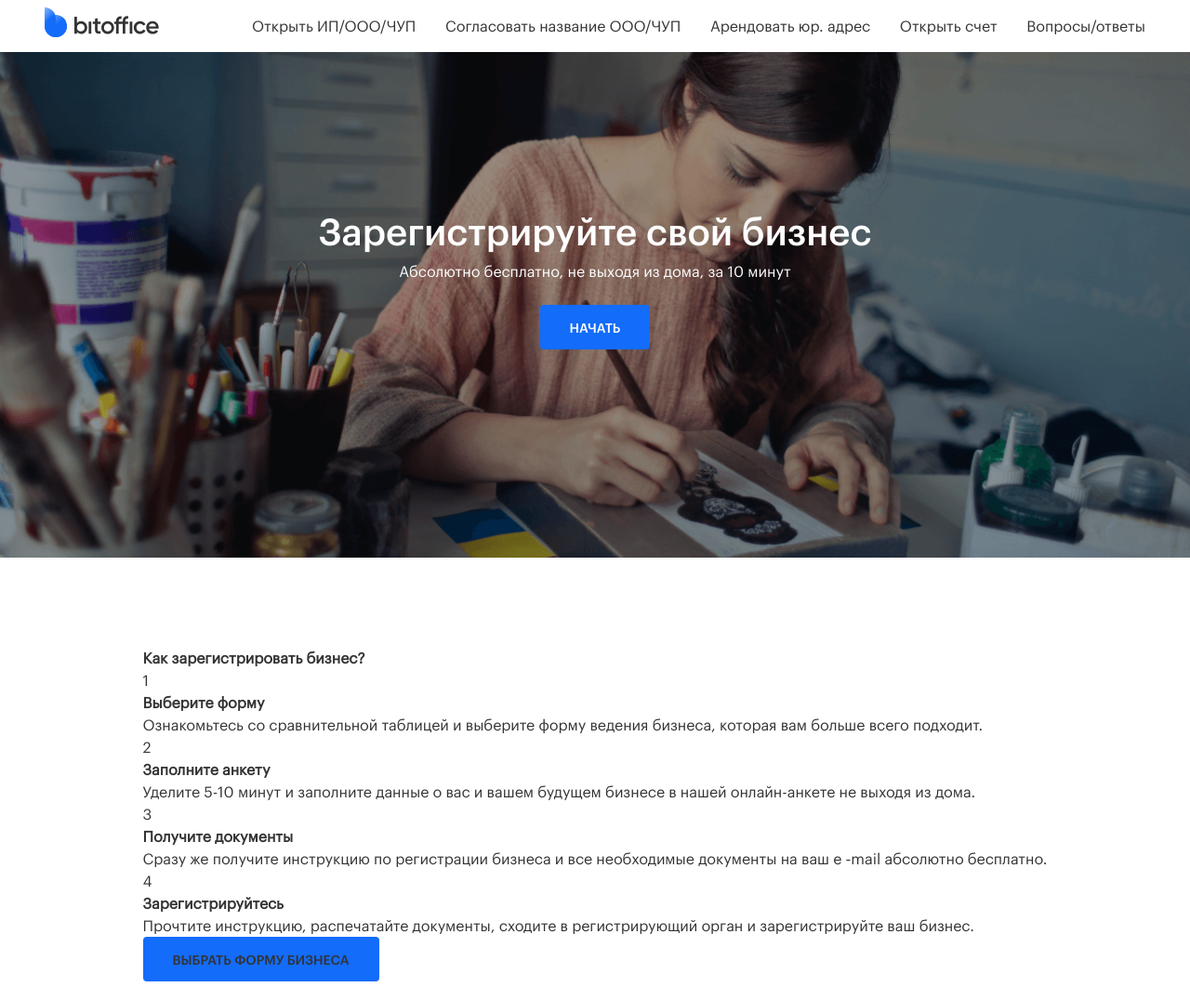
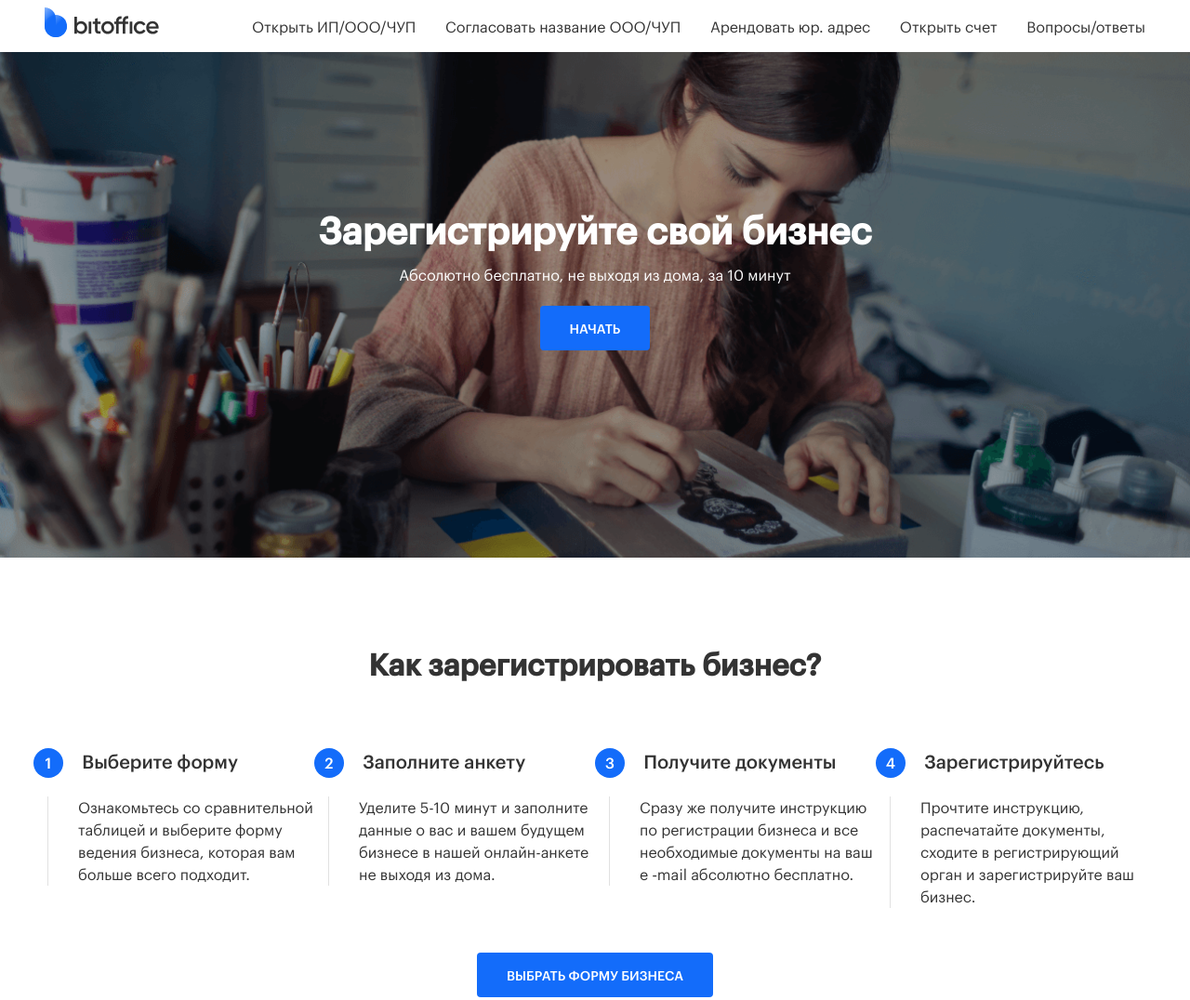
Before and after one commit to Rinjs/bitesite, a plain HTML site: page index.html in a window 1280 px wide. Shown: the top 1076 px of the page at 93% size. Drawn offline with nearby package versions, Linux system fonts and the light colour scheme.

Commit message:
added styles for process section

```diff
--- a/index.html
+++ b/index.html
@@ -81,16 +81,18 @@
     </header>
     <section class="section promo">
       <div class="section__container">
-        <h1 class="promo__heading">Зарегистрируйте свой бизнес</h1>
+        <h1 class="promo__heading heading">Зарегистрируйте свой бизнес</h1>
         <span class="promo__tagline"
           >Абсолютно бесплатно, не выходя из дома, за 10 минут</span
         >
-        <button class="button button-promo" data-scroll="process">Начать</button>
+        <button class="button button-promo" data-scroll="process">
+          Начать
+        </button>
       </div>
     </section>
     <section class="section process">
       <div class="section__container">
-        <h2 class="process__heading">Как зарегистрировать бизнес?</h2>
+        <h2 class="process__heading heading">Как зарегистрировать бизнес?</h2>
         <div class="process__scheme">
           <div class="process__step">
             <div class="process__step-number">1</div>
@@ -132,7 +134,7 @@
     </section>
     <section class="section benefits">
       <div class="section__container">
-        <h2 class="benefits__heading">
+        <h2 class="benefits__heading heading">
           Почему стоит воспользоваться нашим сервисом?
         </h2>
         <div class="benefits__cards">
@@ -207,7 +209,7 @@
     </section>
     <section class="section partners">
       <div class="section__container">
-        <h2 class="partners__heading">Наши партнеры</h2>
+        <h2 class="partners__heading heading">Наши партнеры</h2>
         <div class="partners__container">
           <svg
             width="212"
@@ -568,7 +570,7 @@
     </section>
     <section class="section ownership">
       <div class="section__container">
-        <h2 class="ownership__heading">Выберите форму собственности</h2>
+        <h2 class="ownership__heading heading">Выберите форму собственности</h2>
         <div class="ownership__table">
           <div class="ownership__legend">
             <div class="ownership__legend-item">Кол-во учредителей</div>
@@ -651,7 +653,7 @@
             <div class="ownership__option-container">
               <div class="ownership__option">
                 <h3 class="ownership__option-heading">ЧУП</h3>
-                <div class="ownership__option-featureset">
+                <div class="ownership__option-features">
                   <div class="ownership__option-feature">1</div>
                   <div class="ownership__option-feature">
                     По юридическому адресу
@@ -694,16 +696,10 @@
           </span>
         </div>
         <div class="footer__navigation">
-          <a
-            class="footer__navigation-link"
-            href="/agreements/cp"
-            target="_blank"
+          <a class="footer__navigation-link" href="#" target="_blank"
             >Политика конфиденциальности</a
           >
-          <a
-            class="footer__navigation-link"
-            href="/agreements/eula"
-            target="_blank"
+          <a class="footer__navigation-link" href="#" target="_blank"
             >Пользовательское соглашение</a
           >
         </div>
--- a/styles/common.css
+++ b/styles/common.css
@@ -32,14 +32,14 @@
 }
 
 body {
-  font-family: "Graphik Regular";
+  font-family: "Graphik Regular", sans-serif;
   color: #333;
-  line-height: 24px;
 }
 
 .button {
   cursor: pointer;
-  font-family: 'Graphik Medium';
+  color: white;
+  font-family: "Graphik Medium", sans-serif;
   font-size: 14px;
   text-transform: uppercase;
   transition: 0.5s ease-in-out;
@@ -48,6 +48,12 @@ body {
   background-color: white;
   color: #136cfa;
   transition: 0.5s ease-in-out;
+}
+
+.heading {
+  padding: 0 12px;
+  font-family: "Graphik Medium",sans-serif;
+  text-align: center;
 }
 
 .header {
@@ -67,7 +73,7 @@ body {
 .header__logo-wrapper {
   grid-area: logo;
 }
-.header__logo{
+.header__logo {
   display: block;
 }
 .header__toggle {
--- a/styles/style.css
+++ b/styles/style.css
@@ -10,6 +10,13 @@
   padding: 96px 0;
   justify-content: center;
 }
+
+.section__container {
+  width: 1280px;
+  padding: 0 36px;
+}
+
+/*Promo section*/
 .promo .section__container {
   color: #ffffff;
   text-align: center;
@@ -17,18 +24,53 @@
   flex-direction: column;
 }
 .promo__heading {
-  padding: 0 12px;
-  font: 40px "Graphik Medium";
+  font-size: 40px;
 }
 .promo__tagline {
   padding: 0 12px;
-  margin: 8px 0 24px 0;
+  margin: 15px 0 24px 0;
 }
 .button-promo,
 .button-process {
+  display: flex;
+  justify-self: center;
   height: 48px;
   padding: 16px 32px;
   background-color: #136cfa;
   border-radius: 4px;
   margin: 0 auto;
 }
+
+/*Process section*/
+.process__heading {
+  font-size: 32px;
+  margin-bottom: 72px;
+}
+.process__scheme {
+  margin-bottom: 48px;
+  display: grid;
+  grid-template-columns: repeat(4, 1fr);
+}
+.process__step-number {
+  display: inline-flex;
+  justify-content: center;
+  align-items: center;
+  height: 32px;
+  width: 32px;
+  font-family: "Graphik Medium", sans-serif;
+  line-height: 10px;
+  color: #fff;
+  background-color: #136cfa;
+  border-radius: 16px;
+}
+.process__step-heading {
+  font: 20px "Graphik Medium";
+  display: inline-flex;
+  padding-left: 16px;
+}
+.process__step-description {
+  margin: 20px 0px 0px 15px;
+  line-height: 24px;
+  border-left: 1px solid #e1e1e1;
+  padding-left: 32px;
+}
```
